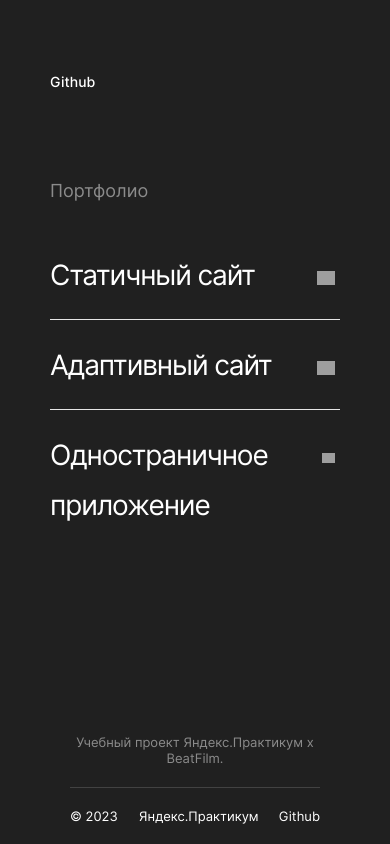
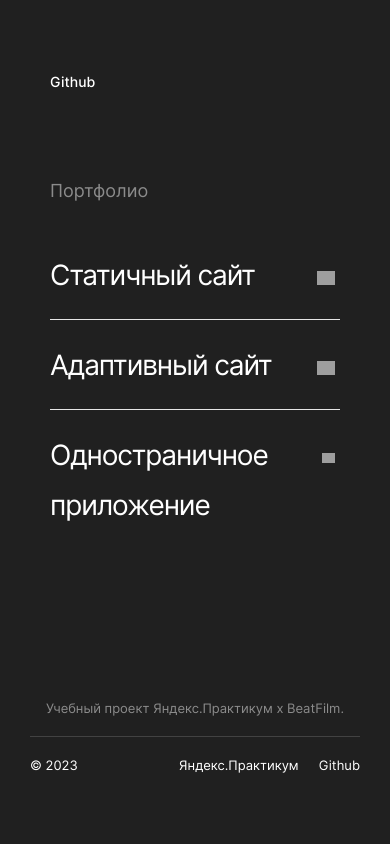
Before and after one commit to BuyanauskasAA/movies-explorer-frontend, a React (Create React App) app: page / in a window 390 px wide. Shown: the part 3095-3939 px from the top of the page. After the commit the page ends 3889 px from the top, so only its background shows below. Built offline with nearby package versions, Linux system fonts and the light colour scheme; grey boxes are pictures that could not be loaded.

Commit message:
feat: сверстать footer для 768px

```diff
--- a/src/components/Footer/Footer.css
+++ b/src/components/Footer/Footer.css
@@ -22,7 +22,7 @@
 }
 
 .footer__copyright {
-    margin: 0;
+  margin: 0;
 }
 
 .footer__links {
@@ -42,3 +42,13 @@
 .footer__link:hover {
   opacity: 0.7;
 }
+
+@media (max-width: 768px) {
+  .footer {
+    padding: 46px 30px 20px;
+  }
+
+  .footer__title {
+    padding-bottom: 19px;
+  }
+}
```
